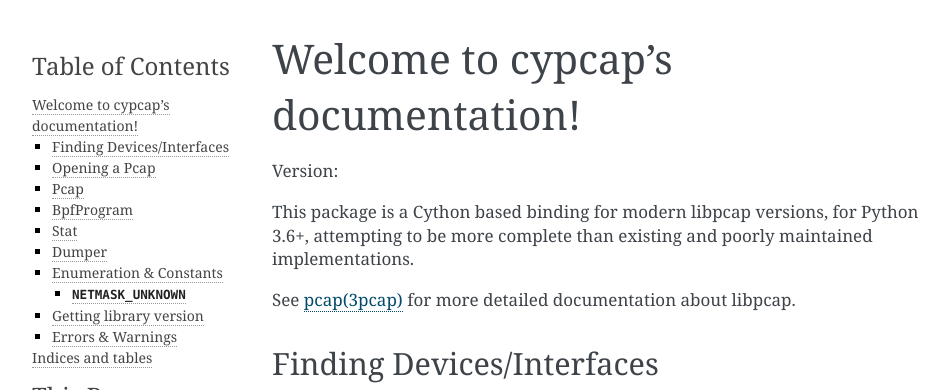
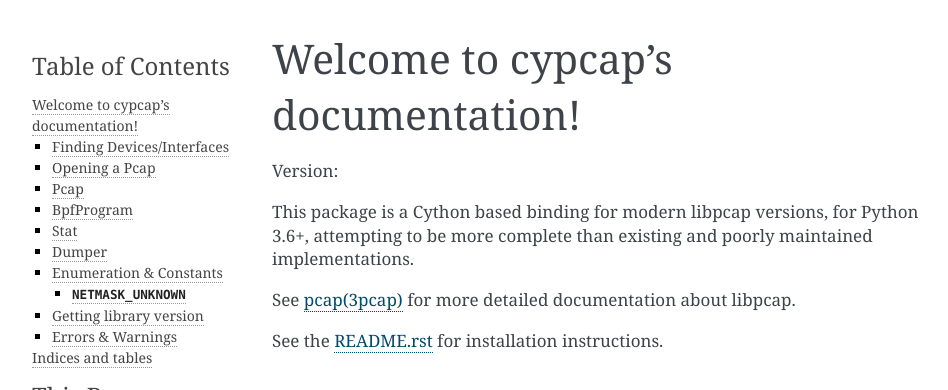
Before and after one commit to segevfiner/cypcap, a Sphinx documentation site: the page built from docs/index.rst, in a window 1280 px wide and 900 px high, cut to the strip 0-390 px from the top of the window. Shown: the whole strip, without its empty margins (148-1096 px from the left). Built offline with Sphinx 7.4.7, drawn with Linux system fonts in a browser that asks for light colours; the version number could not be read and is left out.

Commit message:
More documentation and cleanup

```diff
--- a/docs/index.rst
+++ b/docs/index.rst
@@ -12,6 +12,8 @@ be more complete than existing and poorly maintained implementations.
 
 See `pcap(3pcap) <https://www.tcpdump.org/manpages/pcap.3pcap.html>`_ for more detailed
 documentation about libpcap.
+
+See the `README.rst <https://github.com/segevfiner/cypcap/blob/master/README.rst>`_ for installation instructions.
 
 .. module:: cypcap
 
```
Also changed, not shown: 1 other file.
